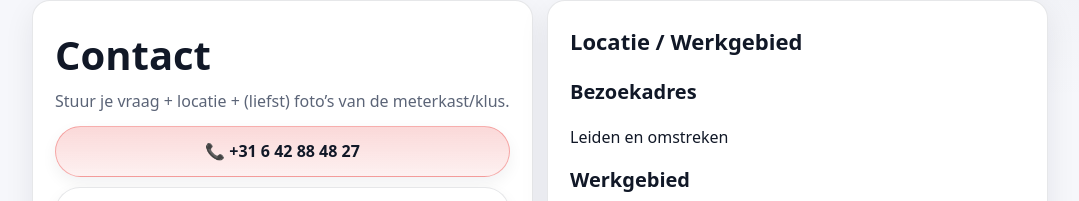
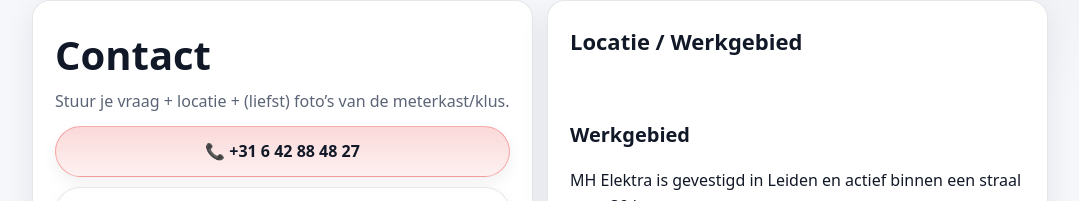
Before and after one commit to marcbeenhakker-rgb/MH-ELEKTRA, a Next.js app: page /contact in a window 1280 px wide. Shown: the part 207-408 px from the top of the page, without its empty margins (100-1179 px from the left). Built offline with nearby package versions, Linux system fonts and the light colour scheme.

Commit message:
Update contact.js

```diff
--- a/pages/contact.js
+++ b/pages/contact.js
@@ -21,9 +21,8 @@ export default function Contact() {
         <div className="card">
           <h2>Locatie / Werkgebied</h2>
           <div className="mb-6">
-            <h3 className="text-xl font-semibold">Bezoekadres</h3>
+            <h3 className="text-xl font-semibold"></h3>
             <p>
-              Leiden en omstreken
               <br />
               </p>
 
```
